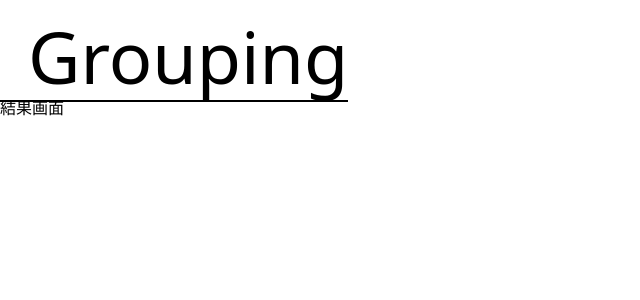
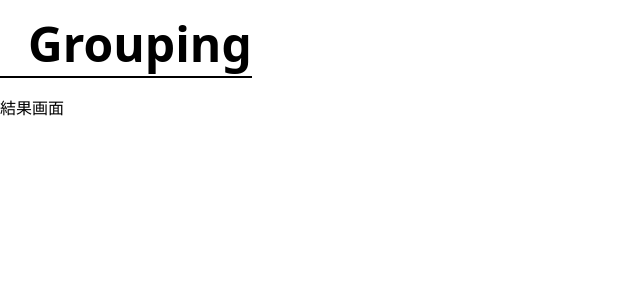
Before and after one commit to reachscript-jak/nomout-grouping, a Next.js app: page /result in a window 1280 px wide. Shown: the top 300 px of the page, without its empty margins (0-640 px from the left). Built offline with nearby package versions, Linux system fonts and the light colour scheme.

Commit message:
feat : タイトルの大きさを調整

```diff
--- a/src/components/header.tsx
+++ b/src/components/header.tsx
@@ -2,8 +2,8 @@
 type Props = {};
 const Header: React.VFC<Props> = () => {
   return (
-    <header className="h-24">
-      <span className=" border-b-2 border-black inline-block pt-5 pl-7 pb-2 text-7xl">Grouping</span>
+    <header className="h-24 font-bold">
+      <span className=" border-b-2 border-black inline-block pt-5 pl-7 pb-2 text-5xl">Grouping</span>
     </header>
   );
 };
```
